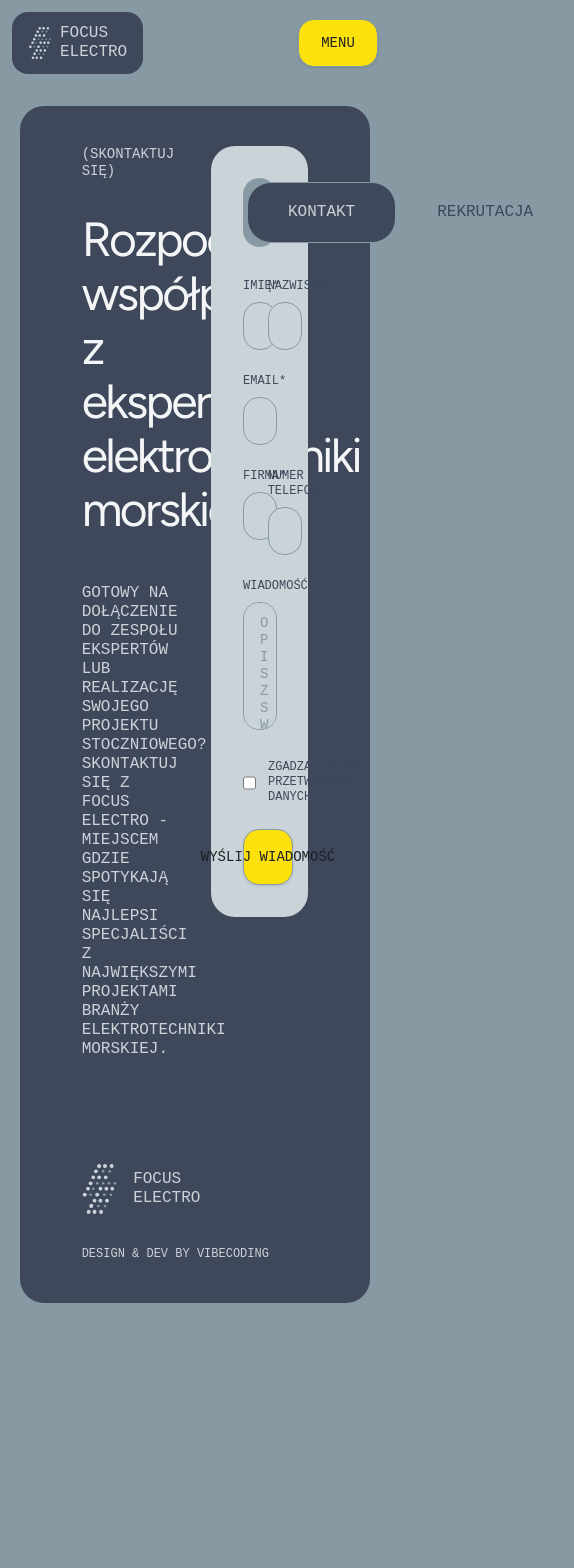
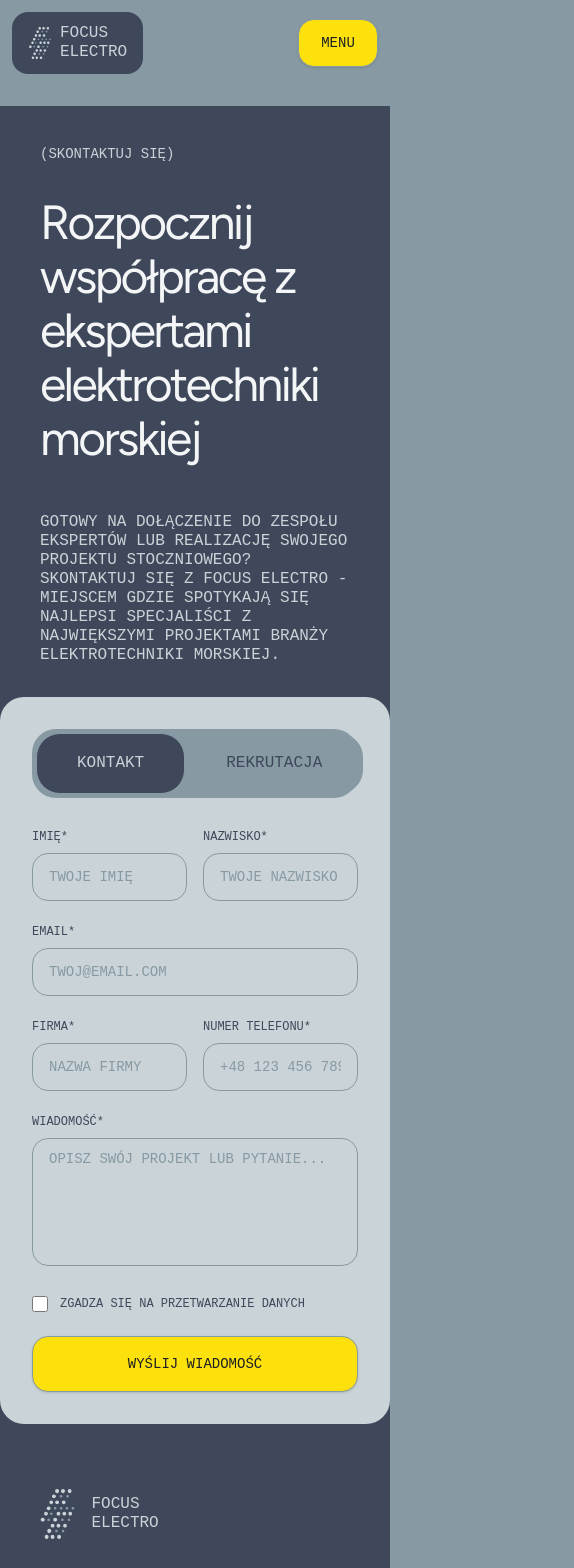
Before and after one commit to costamkoduje/vibe-focus, a Next.js app: page /contact in a window 390 px wide. Shown: the top 1568 px of the page, 574 px wide, since content can reach past the window. Before the commit the page ends 1323 px from the top, so only its background shows below. Built offline with nearby package versions, Linux system fonts and the light colour scheme.

Commit message:
Update components: contact, cooperation, and projects sections

```diff
--- a/src/components/features/contact/ContactHeroSection.tsx
+++ b/src/components/features/contact/ContactHeroSection.tsx
@@ -64,21 +64,21 @@ export const ContactHeroSection = (): React.JSX.Element => {
   };
 
           return (
-      <section className="flex flex-col w-[calc(100%-2.5rem)] mx-auto items-center gap-16 relative bg-gray-dark rounded-l pt-10 mt-5 min-h-[calc(100vh-130px)] mb-5">
+      <section className="flex flex-col w-full md:w-[calc(100%-2.5rem)] mx-auto items-center gap-16 relative bg-gray-dark md:rounded-2xl pt-10 mt-5 min-h-[calc(100vh-130px)] mb-0 md:mb-5">
         <div className="flex flex-col items-center gap-16 w-full flex-1 justify-center">
           <div className="flex flex-col items-center gap-16 w-full">
           {/* Contact Content Grid - 8 columns width */}
           <div className="w-full">
             <div className="grid grid-cols-12 gap-5 mx-0">
               {/* Empty space for centering - 2 columns */}
-              <div className="col-span-2"></div>
+              <div className="hidden md:block col-span-2"></div>
               {/* Main content - 8 columns */}
-              <div className="col-span-8">
+              <div className="col-span-12 md:col-span-8">
                 <div className="grid grid-cols-8 gap-8">
                   {/* Lewa strona - 4 kolumny z tekstem */}
-                  <div className="col-span-4">
+                  <div className="col-span-8 md:col-span-4  px-10 md:px-0">
                     <div className="mb-8">
-                      <h3 className="fonts-mono-m text-gray-light uppercase mb-4">
+                      <h3 className="fonts-mono-m text-gray-light uppercase mb-4 ">
                       {translations.contactPage?.hero?.subtitle2 || "(Skontaktuj się)"}
                       </h3>
                     </div>
@@ -97,7 +97,7 @@ export const ContactHeroSection = (): React.JSX.Element => {
                   </div>
 
                   {/* Prawa strona - 4 kolumny z formularzem */}
-                  <div className="col-span-4">
+                  <div className="col-span-8 md:col-span-4">
                     <div className="bg-gray-light rounded-l p-8">
                       {/* Zakładki */}
                       <div className="flex mb-8 bg-gray-mid p-1 rounded-l">
@@ -248,19 +248,19 @@ export const ContactHeroSection = (): React.JSX.Element => {
                 </div>
               </div>
               {/* Empty space for centering - 2 columns */}
-              <div className="col-span-2"></div>
+              <div className="hidden md:block col-span-2"></div>
             </div>
           </div>
         </div>
       </div>
 
               {/* Footer z logo i napisem */}
-        <div className="w-full my-10">
-        <div className="grid grid-cols-12 gap-5 mx-0">
+        <div className="w-full md:w-[calc(100%-2.5rem)] mx-aut">
+        <div className="grid grid-cols-12 gap-5 mx-0  px-10 md:px-0">
           {/* Empty space for centering - 2 columns */}
-          <div className="col-span-2"></div>
+          <div className="hidden md:block col-span-2"></div>
           {/* Main content - 8 columns */}
-          <div className="col-span-8">
+          <div className="col-span-12 md:col-span-8">
             {/* Dolna część z logo i tekstem */}
             <div className="flex flex-col sm:flex-row items-start sm:items-center justify-between gap-6">
               {/* Logo i nazwa */}
@@ -286,7 +286,7 @@ export const ContactHeroSection = (): React.JSX.Element => {
             </div>
           </div>
           {/* Empty space for centering - 2 columns */}
-          <div className="col-span-2"></div>
+          <div className="hidden md:block col-span-2"></div>
         </div>
       </div>
     </section>
--- a/src/components/features/cooperation/CoWorkOptionsSection.tsx
+++ b/src/components/features/cooperation/CoWorkOptionsSection.tsx
@@ -22,8 +22,8 @@ export const CoWorkOptionsSection = (): React.JSX.Element => {
   ];
 
   return (
-    <section className="flex flex-col w-[calc(100%-2.5rem)] mx-auto items-center gap-16 pb-20 relative bg-gray-mid rounded-l mt-5">
-      <div className="flex flex-col items-center gap-16 w-full py-20">
+    <section className="flex flex-col w-[calc(100%-2.5rem)] mx-auto items-center gap-16 md:pb-20 pb-0 relative bg-gray-mid rounded-l mt-5">
+      <div className="flex flex-col items-center gap-16 w-full md:py-20 py-0">
         <div className="flex flex-col items-center gap-16 w-full">
           {/* Header */}
           <header className="text-center">
@@ -38,13 +38,12 @@ export const CoWorkOptionsSection = (): React.JSX.Element => {
             </p>
           </header>
 
-          {/* CoWork Cards Grid - 8 columns width */}
+          {/* CoWork Cards Grid - responsywny */}
           <div className="w-full">
-            <div className="grid grid-cols-12 gap-5 mx-0">
-              {/* Empty space for centering - 2 columns */}
-              <div className="col-span-2"></div>
-              {/* Main content - 8 columns */}
-              <div className="col-span-8">
+            <div className="grid grid-cols-1 md:grid-cols-12 gap-5 mx-0">
+              {/* Na mobile: pełna szerokość, na desktop: centrowanie z pustymi przestrzeniami */}
+              <div className="md:col-span-2"></div>
+              <div className="md:col-span-8">
                 <div className="bg-gray-light rounded-l">
                   <div className="grid grid-cols-1 md:grid-cols-2 gap-1 p-1">
                     {coWorkData.map((option, index) => (
@@ -83,8 +82,7 @@ export const CoWorkOptionsSection = (): React.JSX.Element => {
                   </div>
                 </div>
               </div>
-              {/* Empty space for centering - 2 columns */}
-              <div className="col-span-2"></div>
+              <div className="md:col-span-2"></div>
             </div>
           </div>
         </div>
--- a/src/components/features/projects/ProjectsMapsSection2.tsx
+++ b/src/components/features/projects/ProjectsMapsSection2.tsx
@@ -14,9 +14,9 @@ export const ProjectsMapsSection2 = (): React.JSX.Element => {
 
   return (
     <section
-      className="flex flex-col w-[calc(100%-2.5rem)] mx-auto items-center gap-16 relative bg-gray-light rounded-[24px] mt-5 mb-40"
+      className="flex flex-col w-[calc(100%-2.5rem)] mx-auto items-center gap-16 relative bg-gray-light rounded-[24px] mt-5 md:mb-40 mb-0"
     >
-      <div className="flex flex-col items-center gap-16 w-full py-20 mb-40">
+      <div className="flex flex-col items-center gap-16 w-full py-20 mb-0 md:mb-40">
         <div className="flex flex-col items-center gap-16 w-full">
           {/* Header */}
           <header className="text-center">
```
Also changed, not shown: src/components/features/projects/ProjectsTableSection.tsx (+44 -19 lines).
